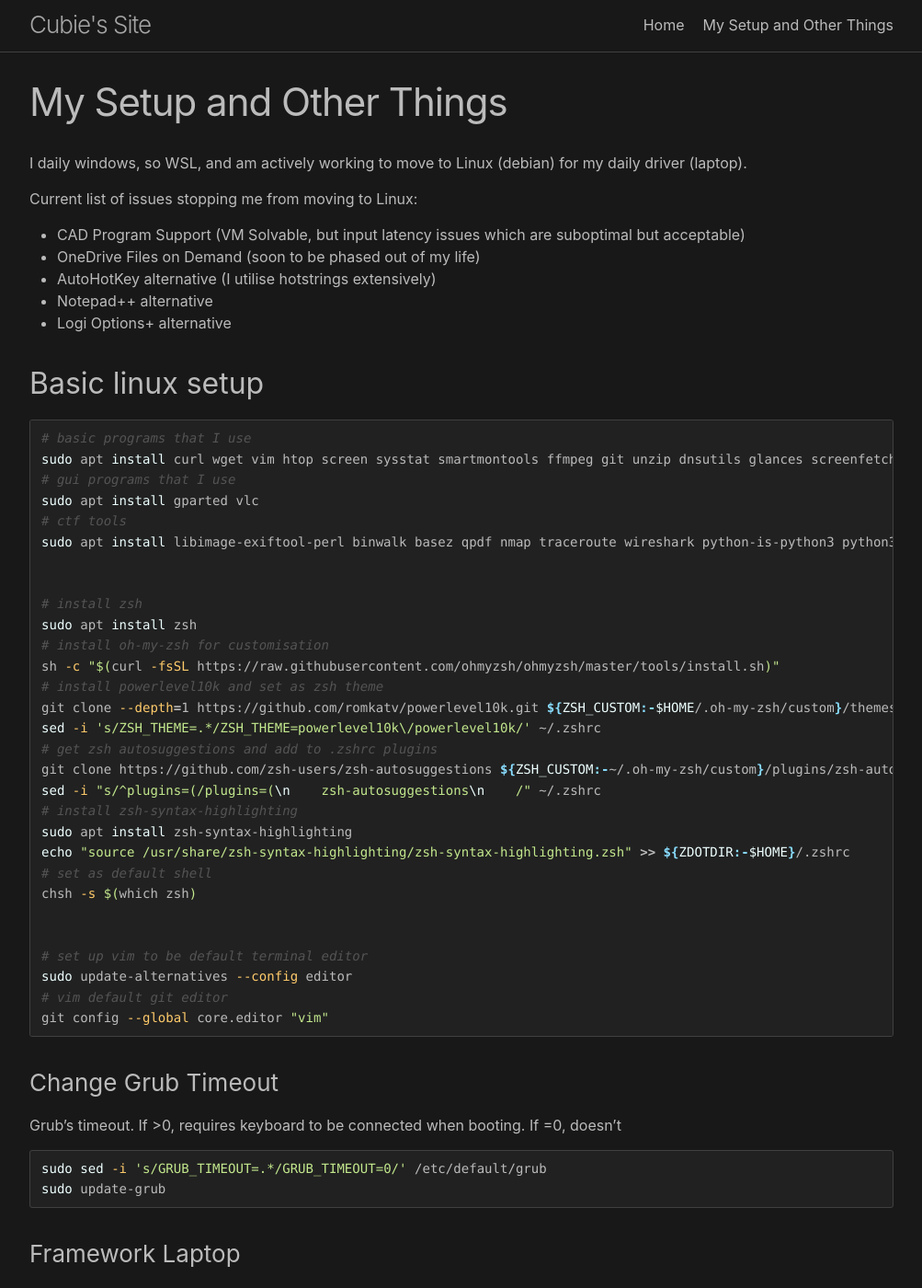
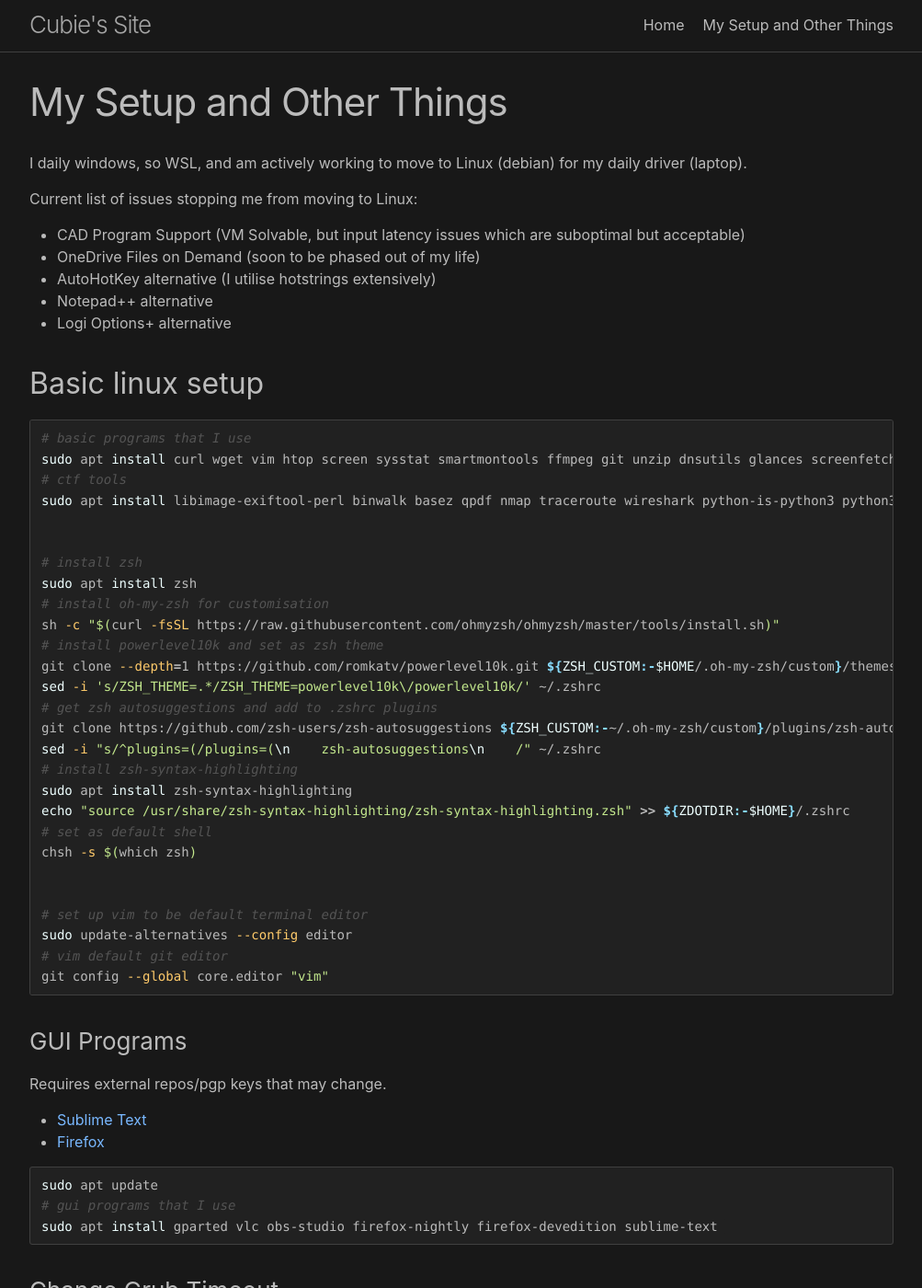
Before and after one commit to Cubie87/cubie87.github.io, a Jekyll site: the page built from posts/shell.md, in a window 1280 px wide and 1400 px high. Shown: the whole window at 92% size, without its empty margins (138-1141 px from the left). Built offline with Jekyll 4.4.1, drawn with Linux system fonts in a browser that asks for light colours; our own code applies the rules of GitHub Pages for plain Markdown files.

Commit message:
update gui section separately

````diff
--- a/posts/shell.md
+++ b/posts/shell.md
@@ -43,6 +41,18 @@
 # vim default git editor
 git config --global core.editor "vim"
 ```
+
+### GUI Programs
+Requires external repos/pgp keys that may change.
+- [Sublime Text](https://www.sublimetext.com/docs/linux_repositories.html)
+- [Firefox](https://support.mozilla.org/en-US/kb/install-firefox-linux#w_install-firefox-deb-package-for-debian-based-distributions-recommended)
+
+```sh
+sudo apt update
+# gui programs that I use
+sudo apt install gparted vlc obs-studio firefox-nightly firefox-devedition sublime-text
+```
+
 
 ### Change Grub Timeout
 Grub's timeout. If >0, requires keyboard to be connected when booting. If =0, doesn't
````
Also changed, not shown: other parts of posts/shell.md (+0 -2 lines).
